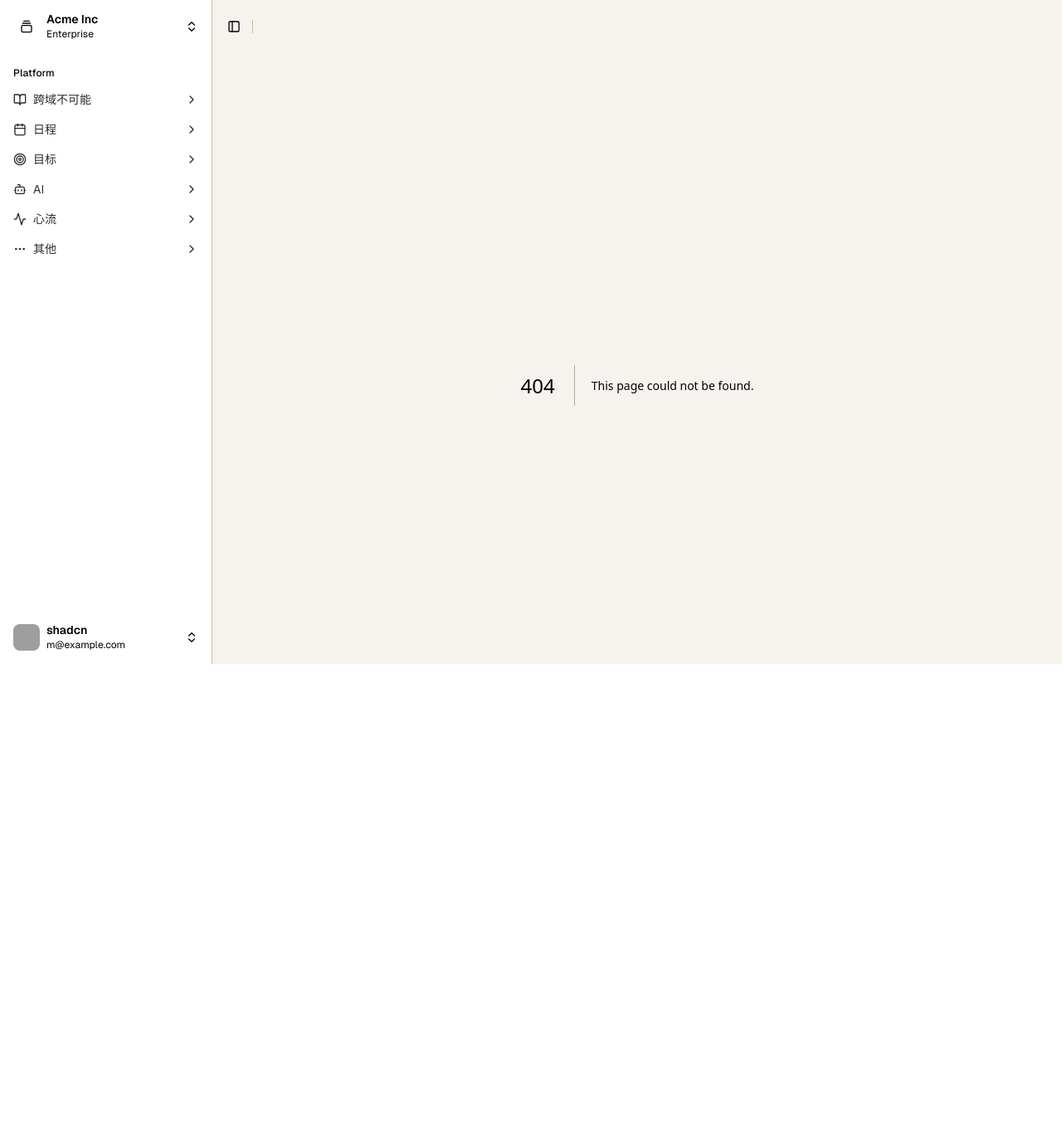
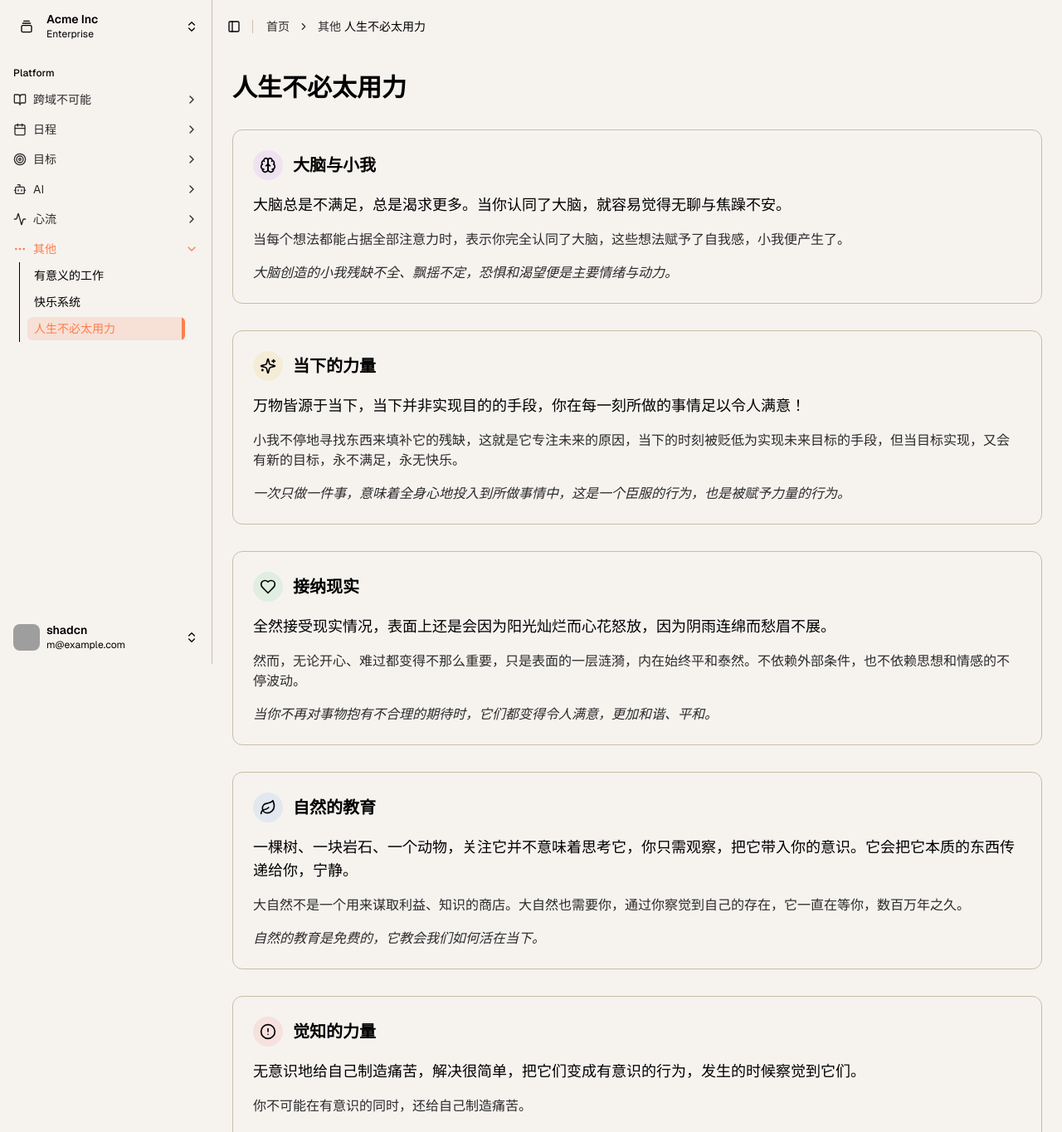
Before and after one commit to yellowpoint/book-impossible, a Next.js app: page /flow/not-too-hard in a window 1280 px wide. Before the commit this address had no page. Shown: the top 1364 px of the page at 83% size. Before the commit the page ends 864 px from the top, so only its background shows below. Built offline with nearby package versions, Linux system fonts and the light colour scheme; grey boxes are pictures that could not be loaded.

Commit message:
添加人生不必太用力

```diff
--- /dev/null
+++ b/src/app/flow/not-too-hard/page.jsx
@@ -0,0 +1,119 @@
+"use client";
+
+import { Brain, Heart, Leaf, Sparkles, AlertCircle, Lightbulb } from "lucide-react";
+import FlowPageLayout from "@/components/flow-page-layout";
+
+const sections = [
+  {
+    title: "大脑与小我",
+    icon: Brain,
+    content: [
+      {
+        text: "大脑总是不满足，总是渴求更多。当你认同了大脑，就容易觉得无聊与焦躁不安。",
+        highlight: true
+      },
+      {
+        text: "当每个想法都能占据全部注意力时，表示你完全认同了大脑，这些想法赋予了自我感，小我便产生了。"
+      },
+      {
+        text: "大脑创造的小我残缺不全、飘摇不定，恐惧和渴望便是主要情绪与动力。",
+        emphasis: true
+      }
+    ],
+    color: "bg-purple-500",
+  },
+  {
+    title: "当下的力量",
+    icon: Sparkles,
+    content: [
+      {
+        text: "万物皆源于当下，当下并非实现目的的手段，你在每一刻所做的事情足以令人满意！",
+        highlight: true
+      },
+      {
+        text: "小我不停地寻找东西来填补它的残缺，这就是它专注未来的原因，当下的时刻被贬低为实现未来目标的手段，但当目标实现，又会有新的目标，永不满足，永无快乐。"
+      },
+      {
+        text: "一次只做一件事，意味着全身心地投入到所做事情中，这是一个臣服的行为，也是被赋予力量的行为。",
+        emphasis: true
+      }
+    ],
+    color: "bg-yellow-500",
+  },
+  {
+    title: "接纳现实",
+    icon: Heart,
+    content: [
+      {
+        text: "全然接受现实情况，表面上还是会因为阳光灿烂而心花怒放，因为阴雨连绵而愁眉不展。",
+        highlight: true
+      },
+      {
+        text: "然而，无论开心、难过都变得不那么重要，只是表面的一层涟漪，内在始终平和泰然。不依赖外部条件，也不依赖思想和情感的不停波动。"
+      },
+      {
+        text: "当你不再对事物抱有不合理的期待时，它们都变得令人满意，更加和谐、平和。",
+        emphasis: true
+      }
+    ],
+    color: "bg-green-500",
+  },
+  {
+    title: "自然的教育",
+    icon: Leaf,
+    content: [
+      {
+        text: "一棵树、一块岩石、一个动物，关注它并不意味着思考它，你只需观察，把它带入你的意识。它会把它本质的东西传递给你，宁静。",
+        highlight: true
+      },
+      {
+        text: "大自然不是一个用来谋取利益、知识的商店。大自然也需要你，通过你察觉到自己的存在，它一直在等你，数百万年之久。"
+      },
+      {
+        text: "自然的教育是免费的，它教会我们如何活在当下。",
+        emphasis: true
+      }
+    ],
+    color: "bg-blue-500",
+  },
+  {
+    title: "觉知的力量",
+    icon: AlertCircle,
+    content: [
+      {
+        text: "无意识地给自己制造痛苦，解决很简单，把它们变成有意识的行为，发生的时候察觉到它们。",
+        highlight: true
+      },
+      {
+        text: "你不可能在有意识的同时，还给自己制造痛苦。"
+      },
+      {
+        text: `接受你的"不知道"，现实很多情况没有答案，无法解释。放弃挣扎着用有限的大脑寻求答案。`,
+        emphasis: true
+      }
+    ],
+    color: "bg-red-500",
+  },
+  {
+    title: "小结",
+    icon: Lightbulb,
+    content: [
+      {
+        text: "所有经历都是短暂易逝的，世界无法给你任何永恒价值的东西，这让臣服变得简单。",
+        highlight: true
+      },
+      {
+        text: "你依然会和他人相遇，卷入各种经历，参加各种活动，但没有小我的恐惧与欲望。"
+      },
+      {
+        text: "全然接受当下，不和现实情况争辩，强迫性的思维减少，内在的抵抗减少了。生活不必太用力。",
+        emphasis: true
+      }
+    ],
+    color: "bg-indigo-500",
+  }
+];
+
+export default function NotTooHardPage() {
+  return <FlowPageLayout title="人生不必太用力" sections={sections} />;
+}
--- a/src/components/app-sidebar.jsx
+++ b/src/components/app-sidebar.jsx
@@ -26,6 +26,7 @@ import {
   Briefcase,
   Target,
   Heart,
+  Leaf,
 } from "lucide-react";
 import { usePathname } from "next/navigation"
 
@@ -191,6 +192,11 @@ export const data = {
           url: "/happiness",
           icon: Heart,
         },
+        {
+          title: "人生不必太用力",
+          url: "/flow/not-too-hard",
+          icon: Leaf,
+        }
       ],
     },
   ],
```
